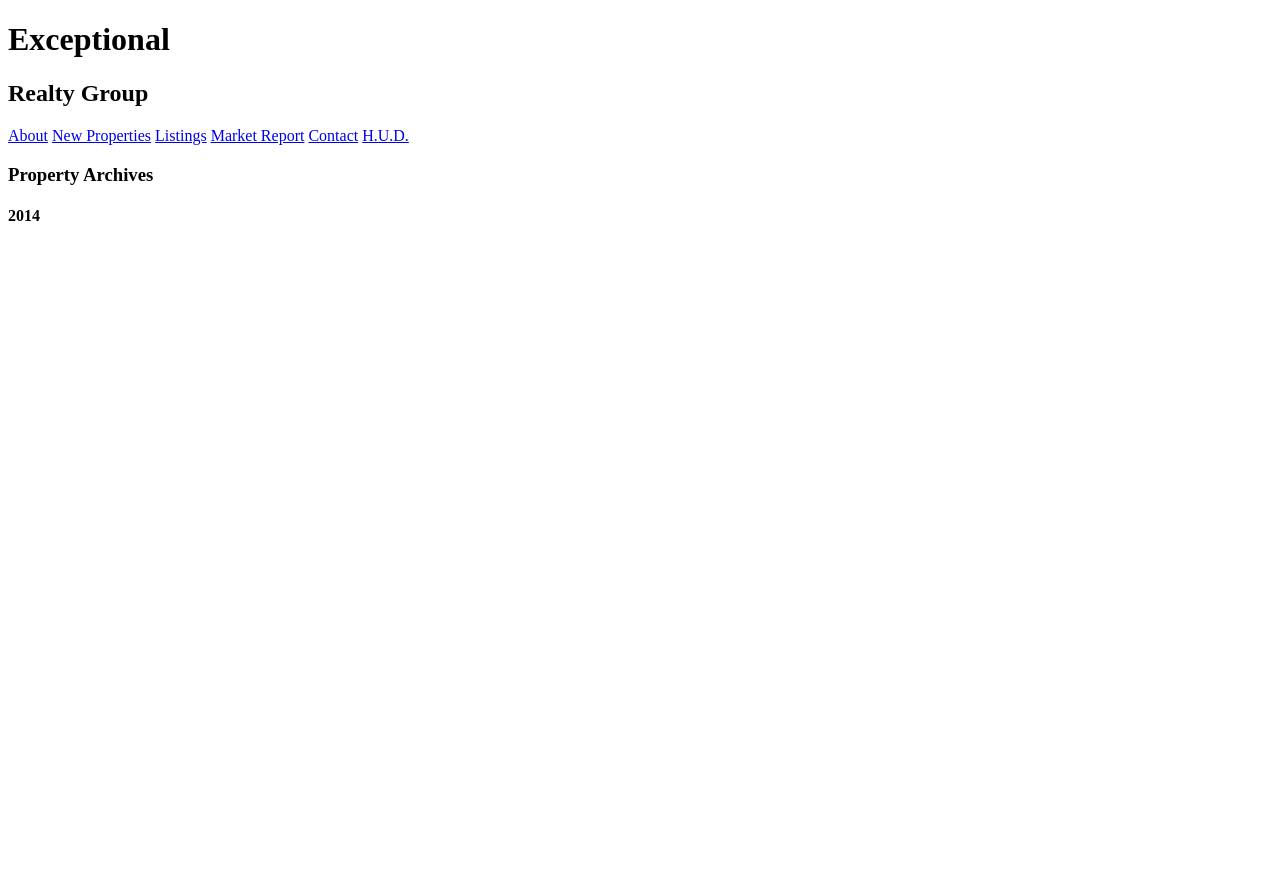
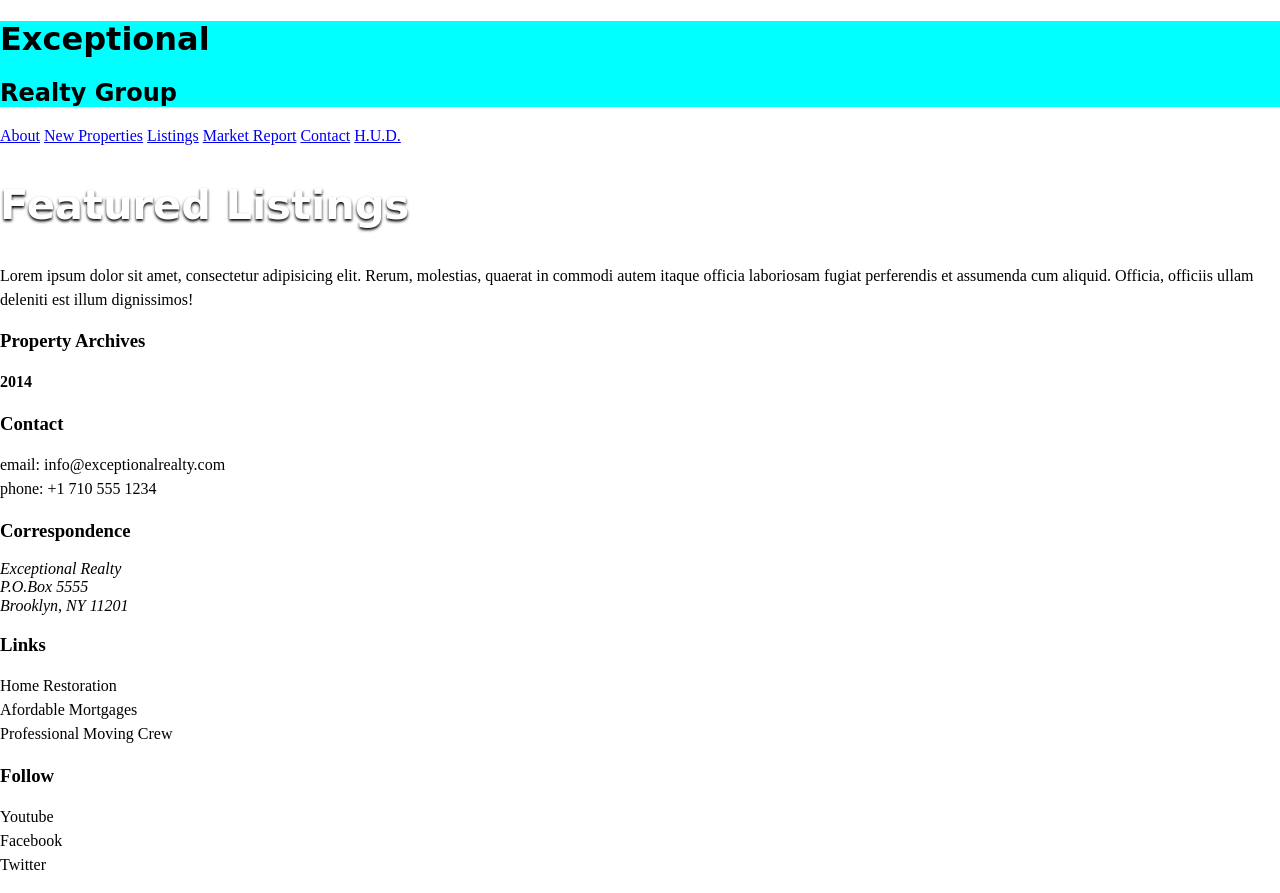
Before and after one commit to alyssa0528/exceptional-realty, a plain HTML site: page real-estate-listings.html in a window 1280 px wide. Before the commit the page ends 800 px from the top, so only its background shows below. Drawn offline with nearby package versions, Linux system fonts and the light colour scheme; a web font is replaced by a local one.

Commit message:
add external css file and connect it to project

```diff
--- /dev/null
+++ b/css/style.css
@@ -0,0 +1,58 @@
+@import url('https://fonts.googleapis.com/css?family=Elsie+Swash+Caps:400,900');
+@import url('https://fonts.googleapis.com/css?family=Clicker+Script');
+
+/* This is a comment! */
+
+/* CSS Syntax: */
+
+p {
+  font-size: 1em;
+  line-height: 1.5em;
+}
+
+figcaption {
+  /*font-weight: normal;
+  font-size: 0.75em;
+  line-height: 1.5em;
+  font-family: Georgia, "New Times Roman", serif;*/
+  font: normal 0.75em/1.5em "Elsie Swash Caps", cursive;
+  color: #777;
+  text-align: right;
+}
+
+/*Class Selector */
+
+.milk-text {
+  font: bold 2.6em "Elsie Swash Caps", cursive;
+  color: white;
+  text-shadow: 0 2px 3px #000;
+}
+
+/* ID Selector */
+#logo {
+  background-color: aqua;
+}
+
+/* Descendant Selector */
+#logo h1 {
+  font-family: "Clicker Script", cursive;
+}
+
+#logo h2 {
+  font-family: "Elsie Swash Caps", cursive;
+}
+
+/*Pseudoclass Selectors */
+#details a:link, #details a:visited {
+  color: black;
+  text-decoration: none;
+}
+
+#details a:hover {
+  color: black;
+  text-decoration: underline;
+}
+
+#details a:active {
+  color: red;
+}
--- a/real-estate-listings.html
+++ b/real-estate-listings.html
@@ -3,11 +3,15 @@
   <head>
     <meta charset="UTF-8">
     <title>Exceptional Realty Group - Luxury Homes - Listings</title>
+    <link rel="stylesheet" href="https://cdnjs.cloudflare.com/ajax/libs/normalize/8.0.0/normalize.min.css">
+    <link rel="stylesheet" href="css/style.css">
+    <script src="https://cdnjs.cloudflare.com/ajax/libs/modernizr/2.8.3/modernizr.min.js"></script>
   </head>
   <body>
-    <h1>Exceptional</h1>
-    <h2>Realty Group</h2>
-
+    <div id="logo">
+      <h1>Exceptional</h1>
+      <h2>Realty Group</h2>
+    </div>
     <a href="index.html">About</a>
     <a href="new-properties.html">New Properties</a>
     <a href="real-estate-listings.html">Listings</a>
@@ -15,7 +19,48 @@
     <a href="contact.html">Contact</a>
     <a href="http://hud.gov" target='_blank'>H.U.D.</a>
 
+    <h2 class="milk-text">Featured Listings</h2>
+
+    <section>
+      <p>Lorem ipsum dolor sit amet, consectetur adipisicing elit. Rerum, molestias, quaerat in commodi autem itaque officia laboriosam fugiat perferendis et assumenda cum aliquid. Officia, officiis ullam deleniti est illum dignissimos!</p>
+    </section>
+
+
     <h3>Property Archives</h3>
     <h4>2014</h4>
+
+    <section id="details">
+      <div>
+        <h3>Contact</h3>
+        <p>
+          email: <a href="mailto:info@exceptionalrealty.com">info@exceptionalrealty.com</a><br>
+          phone: +1 710 555 1234
+        </p>
+        <h3>Correspondence</h3>
+        <address>
+          Exceptional Realty<br>
+          P.O.Box 5555<br>
+          Brooklyn, NY 11201
+        </address>
+      </div>
+
+      <div>
+        <h3>Links</h3>
+        <p>
+          <a href="#" target="_blank">Home Restoration</a><br>
+          <a href="#" target="_blank">Afordable Mortgages</a><br>
+          <a href="#" target="_blank">Professional Moving Crew</a>
+        </p>
+      </div>
+
+      <div>
+        <h3>Follow</h3>
+        <p>
+          <a href="#" target="_blank">Youtube</a><br>
+          <a href="#" target="_blank">Facebook</a><br>
+          <a href="#" target="_blank">Twitter</a>
+        </p>
+      </div>
+    </section>
   </body>
 </html>
```
Also changed, not shown: contact.html (+7 -3 lines), index.html (+7 -2 lines), market-report.html (+41 -3 lines), new-properties.html (+44 -2 lines).
